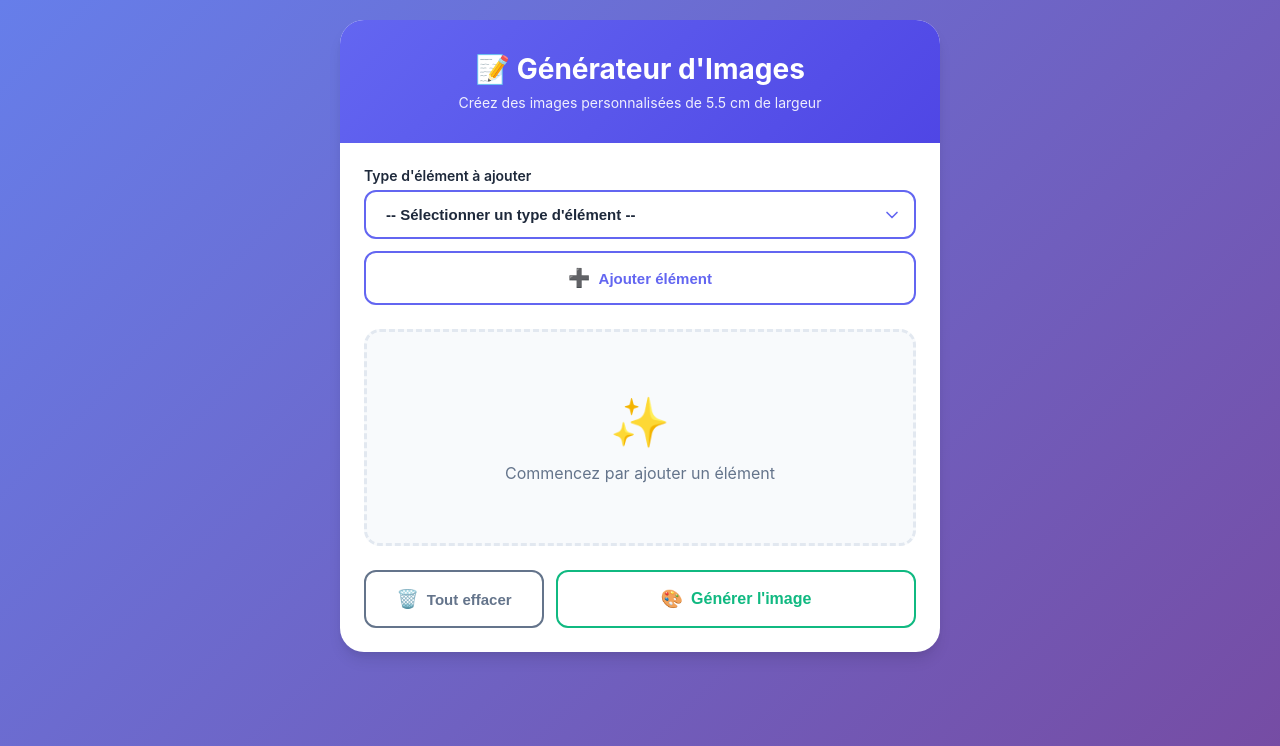
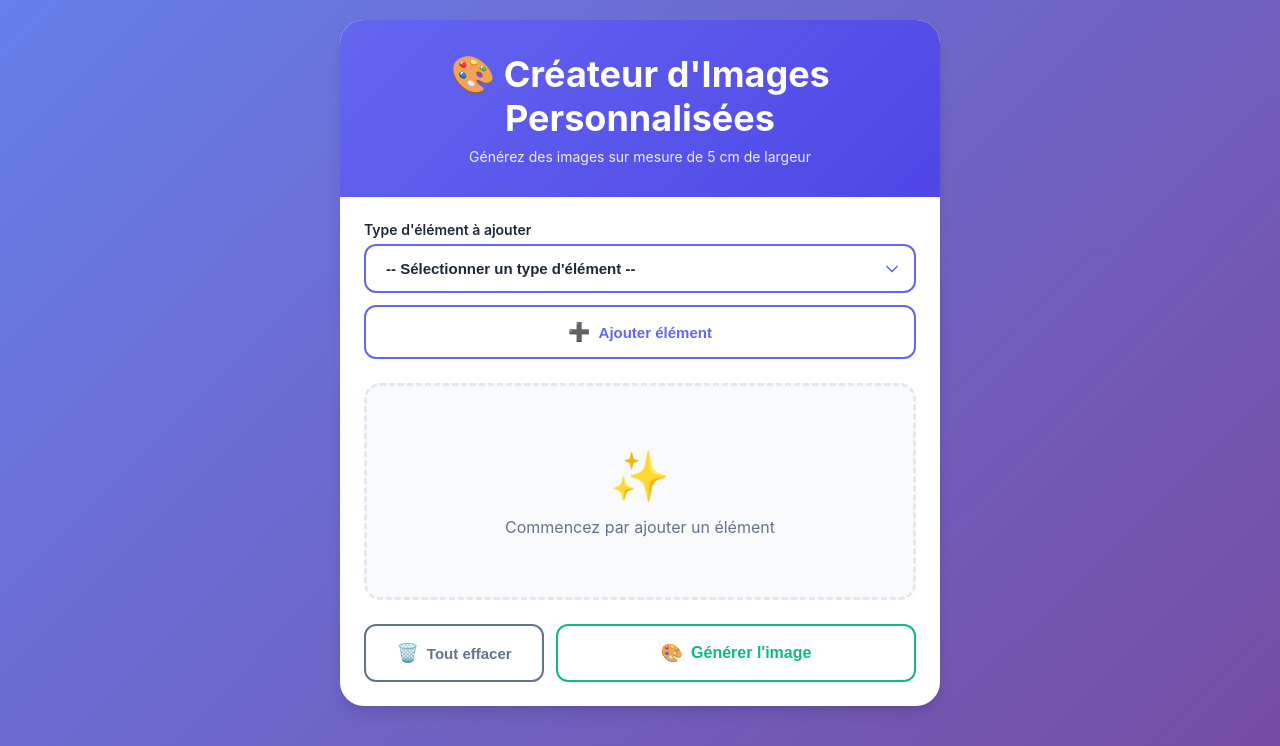
Before and after one commit to moa-digitalagency/G-n-rateurThermalPrint, a Flask app: page / in a window 1280 px wide. Shown: the top 746 px of the page. Run offline with Flask 3, Linux system fonts and the light colour scheme.

Commit message:
Adjust image generation and styling for better visual presentation
Updates image generation script to reduce dotted frame width to 5cm and QR code size to 4cm, increases title font size in app.py to 48px, modifies header font size in static/style.css to 36px, and updates the header text and descriptive paragraph in templates/index.html.

Replit-Commit-Author: Agent
Replit-Commit-Session-Id: c8c0bf4f-f379-4673-b74b-33f9c5a45f47
Replit-Commit-Checkpoint-Type: full_checkpoint
Replit-Commit-Screenshot-Url: https://storage.googleapis.com/screenshot-production-us-central1/b2795a5f-4913-42e0-8c55-254d17aed4de/c8c0bf4f-f379-4673-b74b-33f9c5a45f47/kadTGSF

```diff
--- a/app.py
+++ b/app.py
@@ -19,18 +19,18 @@ def generate_image():
     data = request.json
     elements = data.get('elements', [])
 
-    width = int(5.5 * CM_TO_PIXELS)
+    width = int(5.0 * CM_TO_PIXELS)
     padding = 30
     element_spacing = 40
     border_width = 3
-    qr_size_cm = 5.0
+    qr_size_cm = 4.0
 
     temp_img = Image.new('RGB', (width, 10000), 'white')
     temp_draw = ImageDraw.Draw(temp_img)
 
     font_normal = ImageFont.truetype("/usr/share/fonts/truetype/dejavu/DejaVuSans.ttf", 28)
     font_bold = ImageFont.truetype("/usr/share/fonts/truetype/dejavu/DejaVuSans-Bold.ttf", 28)
-    font_title = ImageFont.truetype("/usr/share/fonts/truetype/dejavu/DejaVuSans-Bold.ttf", 38)
+    font_title = ImageFont.truetype("/usr/share/fonts/truetype/dejavu/DejaVuSans-Bold.ttf", 48)
 
     elements_data = []
     max_content_width = width - 2 * padding
--- a/static/style.css
+++ b/static/style.css
@@ -44,7 +44,7 @@ header {
 }
 
 header h1 {
-    font-size: 28px;
+    font-size: 36px;
     font-weight: 700;
     margin-bottom: 8px;
 }
--- a/templates/index.html
+++ b/templates/index.html
@@ -9,8 +9,8 @@
 <body>
     <div class="container">
         <header>
-            <h1>📝 Générateur d'Images</h1>
-            <p>Créez des images personnalisées de 5.5 cm de largeur</p>
+            <h1>🎨 Créateur d'Images Personnalisées</h1>
+            <p>Générez des images sur mesure de 5 cm de largeur</p>
         </header>
 
         <div class="content">
```
